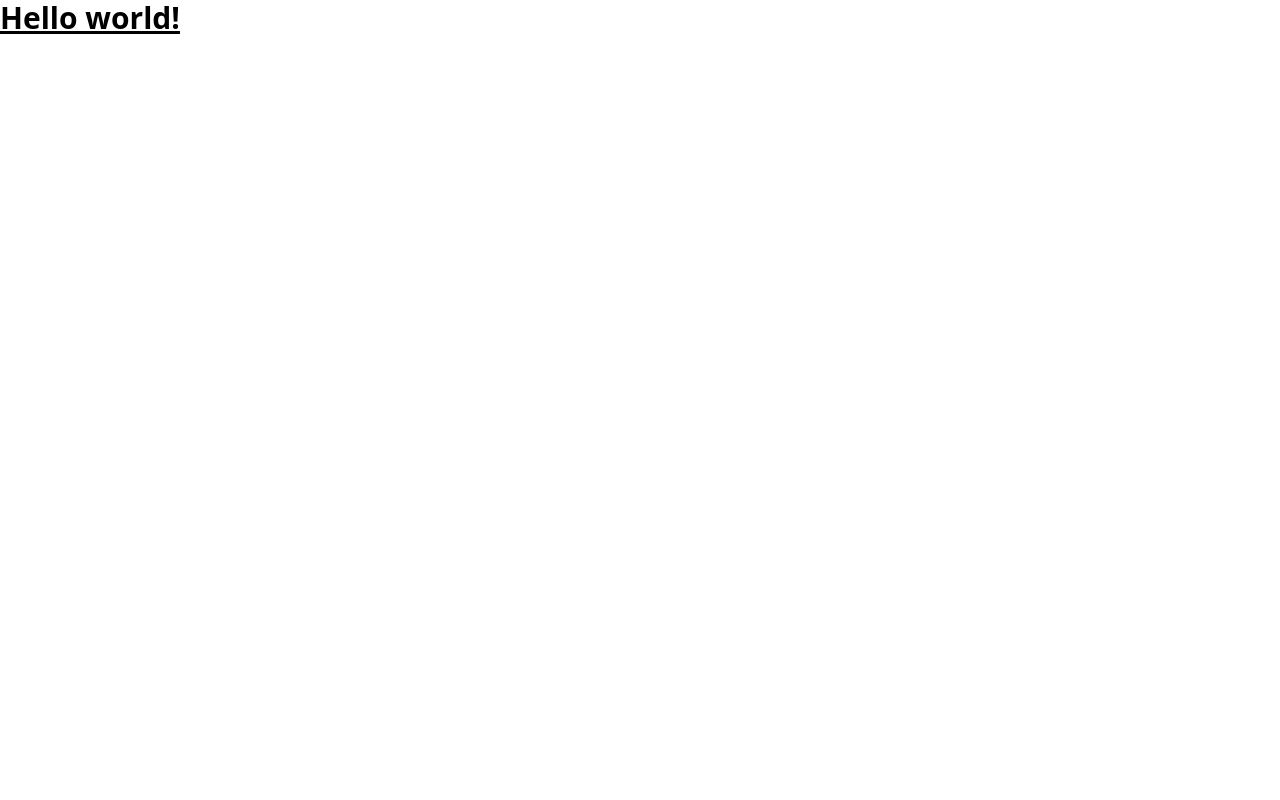
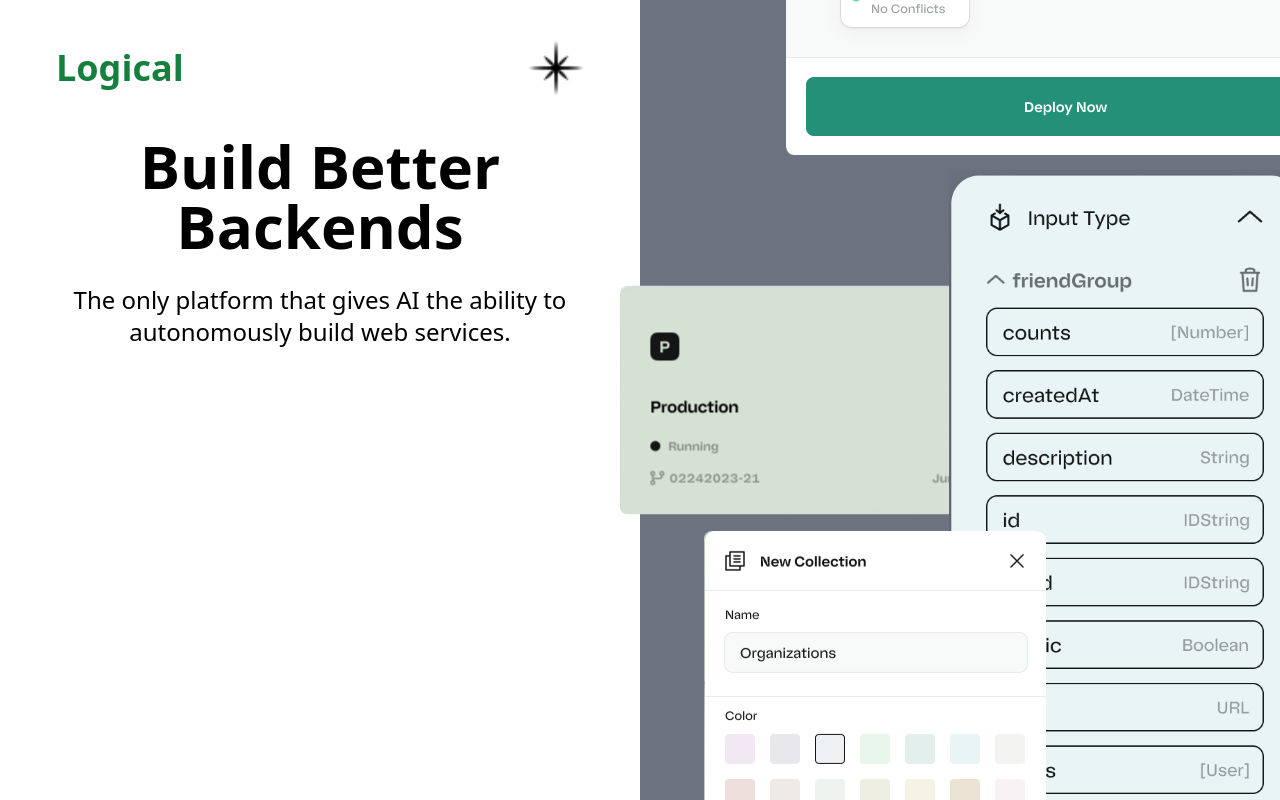
Before and after one commit to fcbvttn123/tailwindcss-scroll-animation, a website: page src/index.html in a window 1280 px wide. Drawn offline with Linux system fonts and the light colour scheme.

Commit message:
Working on desktop design of header

```diff
--- a/src/index.html
+++ b/src/index.html
@@ -6,9 +6,22 @@
     <title>Document</title>
     <link rel="stylesheet" href="output.css">
 </head>
-<body>
-    <h1 class="text-3xl font-bold underline">
-        Hello world!
-    </h1>
+<body class="overflow-x-hidden">
+    <header class="lg:flex lg:items-stretch min-h-screen overflow-hidden">
+        <div class="lg:basis-2/4">
+            <div class="flex items-center justify-between px-14 pt-10">
+                <a class="text-4xl font-extrabold text-green-700" href="#">Logical</a>
+                <div class="w-14"><img class="w-full h-full object-cover" src="./images/sparkler.png" alt="" srcset=""></div>
+            </div>
+            <h1 class="text-6xl font-semibold text-center mt-10 px-14">Build Better Backends</h1>
+            <p class="text-2xl text-center mt-7 px-14">The only platform that gives AI the ability to autonomously build web services.</p>
+        </div>
+        <div class="hidden lg:block basis-2/4 bg-gray-500 relative isolate">
+            <img class="absolute -bottom-7 -right-5 z-20" src="./images/input-type.png" alt="" srcset="">
+            <img class="absolute -bottom-32 left-16 rounded-lg z-30" src="./images/new-collection.png" alt="" srcset="">
+            <img class="absolute -top-2 -right-5 rounded-lg" src="./images/no-conflict.png" alt="" srcset="">
+            <img class="absolute top-2/4 -left-5 -translate-y-1/2 rounded-lg z-10" src="./images/production.png" alt="" srcset="">
+        </div>
+    </header>
 </body>
 </html>
```
Also changed, not shown: src/images/input-type.png (added), src/images/new-collection.png (added), src/images/no-conflict.png (added), src/images/production.png (added), src/images/sparkler.png (added), src/output.css.
